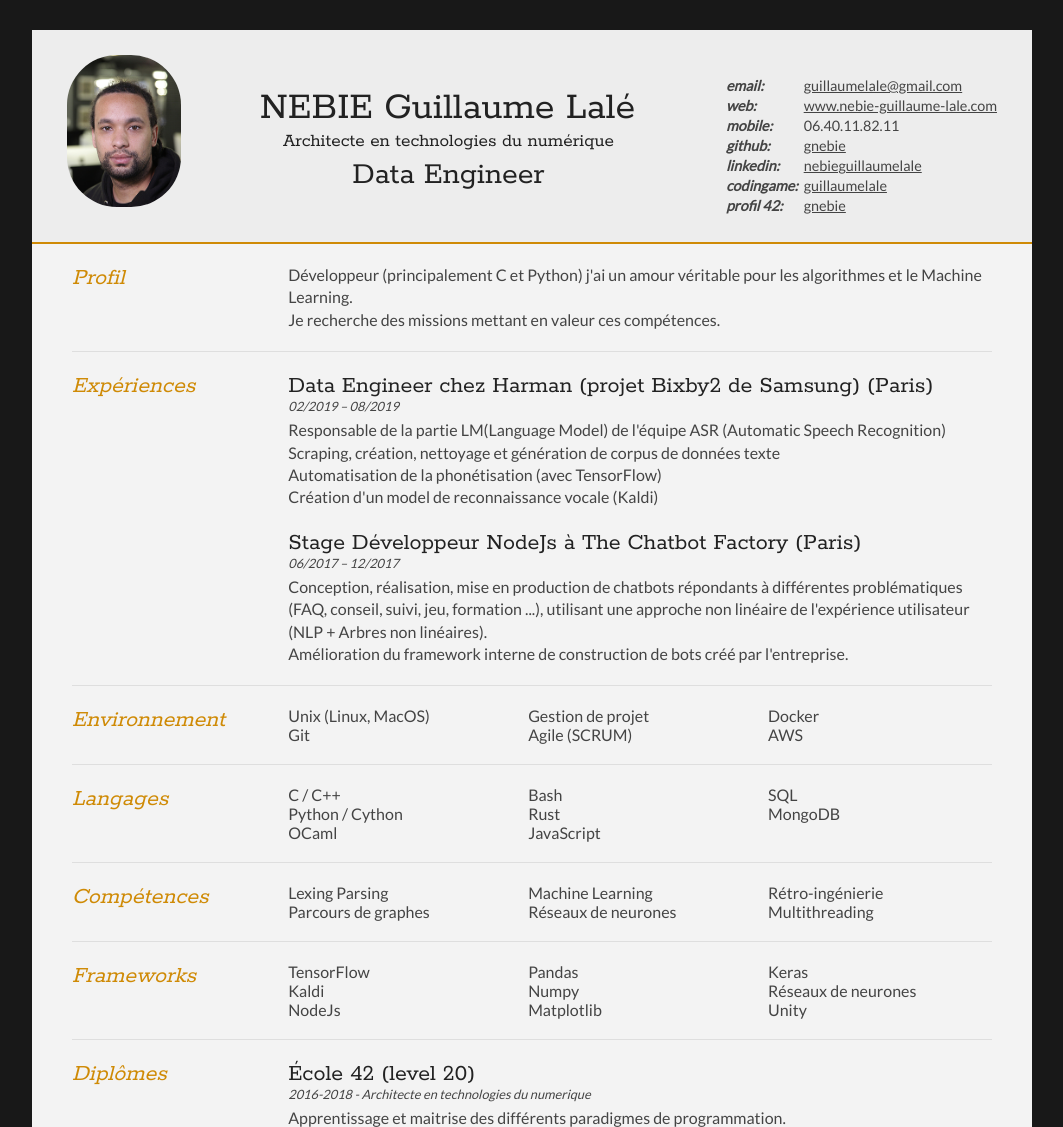
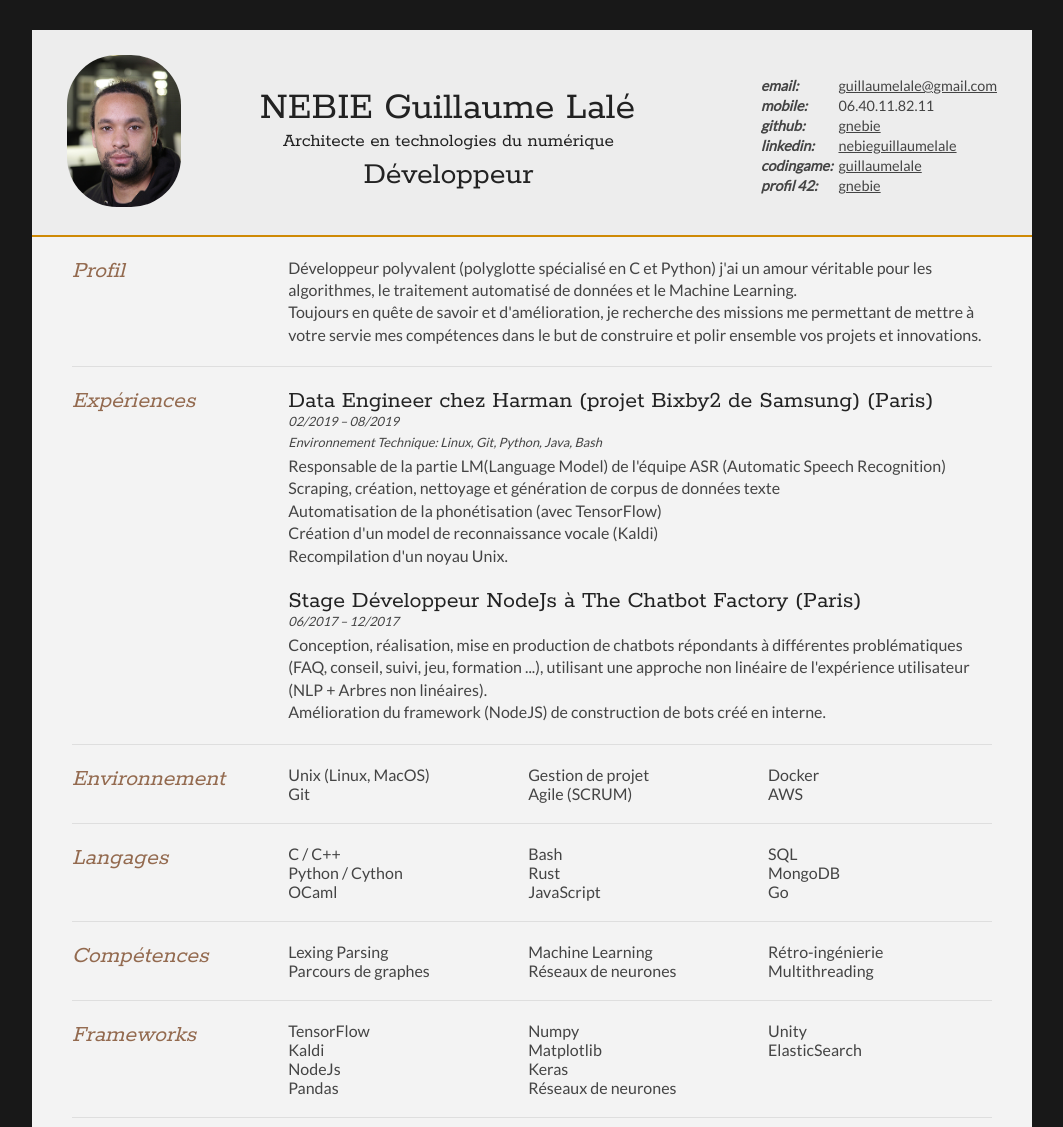
Before and after one commit to gnebie/cv, a plain HTML site: page index_fr.html in a window 1280 px wide. Shown: the top 1127 px of the page, without its empty margins (108-1171 px from the left). Drawn offline with Linux system fonts and the light colour scheme.

Commit message:
[UPDATE] update fr CV

```diff
--- a/index_fr.html
+++ b/index_fr.html
@@ -24,28 +24,19 @@
 			<div id="name">
 				<h1 class="quickFade delayTwo">NEBIE Guillaume Lalé</h1>
 				<h3 class="quickFade delayThree">Architecte en technologies du numérique </h3>
-				<h2 class="quickFade delayThree">Data Engineer</h2>
+				<h2 class="quickFade delayThree">Développeur </h2>
 			</div>
 
 			<div id="contactDetails" class="quickFade delayFour">
 				<ul>
 					<li><span class="infoTitle">email: </span> <a href="mailto:guillaumelale@gmail.com" target="_blank">guillaumelale@gmail.com</a></li>
-					<li><span class="infoTitle">web: </span> <a href="http://www.bloggs.com">www.nebie-guillaume-lale.com</a></li>
+					<!--	<li><span class="infoTitle">web: </span> <a href="http://www.bloggs.com">www.nebie-guillaume-lale.com</a></li> -->
 					<li><span class="infoTitle">mobile: </span> 06.40.11.82.11</li>
 					<li><span class="infoTitle">github: </span> <a  href="https://github.com/gnebie/" target="_blank">gnebie</a>  </li>
 					<li><span class="infoTitle">linkedin: </span>  <a href="https://www.linkedin.com/in/nebieguillaumelale/" target="_blank">nebieguillaumelale</a></li>
 					<li><span class="infoTitle">codingame: </span> <a href="https://www.codingame.com/profile/780aaafbca0c1dee72cbc62cd49715149557641" target="_blank"> guillaumelale </a></li>
 					<li><span class="infoTitle">profil 42: </span> <a href="https://profile.intra.42.fr/users/gnebie" target="_blank">gnebie</a> </li>
 				</ul>
-
-					<!-- <span class="infoTitle">email: </span> <a href="mailto:guillaumelale@gmail.com" target="_blank">guillaumelale@gmail.com</a>
-					<li>w: <a href="http://www.bloggs.com">www.nebie-guillaume-lale.com</a></li>
-					<span class="infoTitle">mobile: </span> 06.40.11.82.11
-					<span class="infoTitle">github: </span> <a  href="https://github.com/gnebie/" target="_blank">gnebie</a>
-					<span class="infoTitle">linkedin: </span>  <a href="https://www.linkedin.com/in/nebieguillaumelale/" target="_blank">nebieguillaumelale</a>
-					<span class="infoTitle">codingame: </span> <a href="https://www.codingame.com/profile/780aaafbca0c1dee72cbc62cd49715149557641" target="_blank"> guillaumelale </a>
-					<span class="infoTitle">profil 42: </span> <a href="https://profile.intra.42.fr/users/gnebie" target="_blank">gnebie</a> -->
-
 			</div>
 			<div class="clear"></div>
 		</div>
@@ -58,10 +49,9 @@
 					</div>
 
 					<div class="sectionContent">
-						<p>Développeur (principalement C et Python) j'ai un amour véritable pour les algorithmes et le Machine Learning.<br>
-						Je recherche des missions mettant en valeur ces compétences.<br>
-						<!-- Je recherche des missions mettant en valeur ces compétences, en embarqué, création d'APIs, sécurité...<br> -->
-						<!-- <p>Ancien pâtissier, ce métier m'a appris la persévérence, la rigueur, l'autonomie et l'organisation.<br> -->
+						<p> Développeur polyvalent (polyglotte spécialisé en C et Python) j'ai un amour véritable pour les algorithmes, le traitement automatisé de données et le Machine Learning.<br>
+						Toujours en quête de savoir et d'amélioration,
+						je recherche des missions me permettant de mettre à votre servie mes compétences dans le but de construire et polir ensemble vos projets et innovations.<br>
 					</div>
 				</article>
 				<div class="clear"></div>
@@ -77,10 +67,14 @@
 					<article>
 						<h2>Data Engineer chez Harman (projet Bixby2 de Samsung) (Paris)</h2>
 						<p class="subDetails">02/2019 – 08/2019</p>
+						<p class="subDetails"> Environnement Technique: Linux, Git, Python, Java, Bash  </p>
+
 						<p>Responsable de la partie LM(Language Model) de l'équipe ASR (Automatic Speech Recognition)<br>
 							Scraping, création, nettoyage et génération de corpus de données texte <br>
 							Automatisation de la phonétisation (avec TensorFlow) <br>
-							Création d'un model de reconnaissance vocale (Kaldi) </p>
+							Création d'un model de reconnaissance vocale (Kaldi) <br>
+							Recompilation d'un noyau Unix.
+						</p>
 					</article>
 					<article>
 						<h2>Stage Développeur NodeJs à The Chatbot Factory (Paris)</h2>
@@ -89,7 +83,7 @@
 							mise en production de chatbots répondants à différentes problématiques
 							(FAQ, conseil, suivi, jeu, formation ...),
 							utilisant une approche non linéaire de l'expérience utilisateur  (NLP + Arbres non linéaires).<br/>
-							Amélioration du framework interne de construction de bots créé par l'entreprise.</p>
+							Amélioration du framework (NodeJS) de construction de bots créé en interne.</p>
 					</article>
 
 				</div>
@@ -129,6 +123,7 @@
 						<li>JavaScript</li>
 						<li>SQL</li>
 						<li>MongoDB</li>
+						<li>Go</li>
 					</ul>
 				</div>
 				<div class="clear"></div>
@@ -167,6 +162,7 @@
 						<li>Keras</li>
 						<li>Réseaux de neurones</li>
 						<li>Unity</li>
+						<li>ElasticSearch</li>
 					</ul>
 				</div>
 				<div class="clear"></div>
@@ -217,7 +213,7 @@
 
 				<div class="sectionContent">
 					<article>
-						<p>Champion du concour algorithmique annuel de 42 le Corewar Championship 2017 <br><a href="https://youtu.be/A8DPfQL3uO0" target="_blank"> https://youtu.be/A8DPfQL3uO0</a> </p>
+						<p>Champion du concours algorithmique annuel de 42 le Corewar Championship 2017 <br><a href="https://youtu.be/A8DPfQL3uO0" target="_blank"> https://youtu.be/A8DPfQL3uO0</a> </p>
 					</article>
 				</div>
 				<div class="clear"></div>
--- a/style.css
+++ b/style.css
@@ -164,6 +164,7 @@ section:last-child {
 	font-style: italic;
 	font-size: 1.5em;
 	color: #cf8a05;
+	color: #936a4f;
 }
 
 .sectionContent h2 {
```
